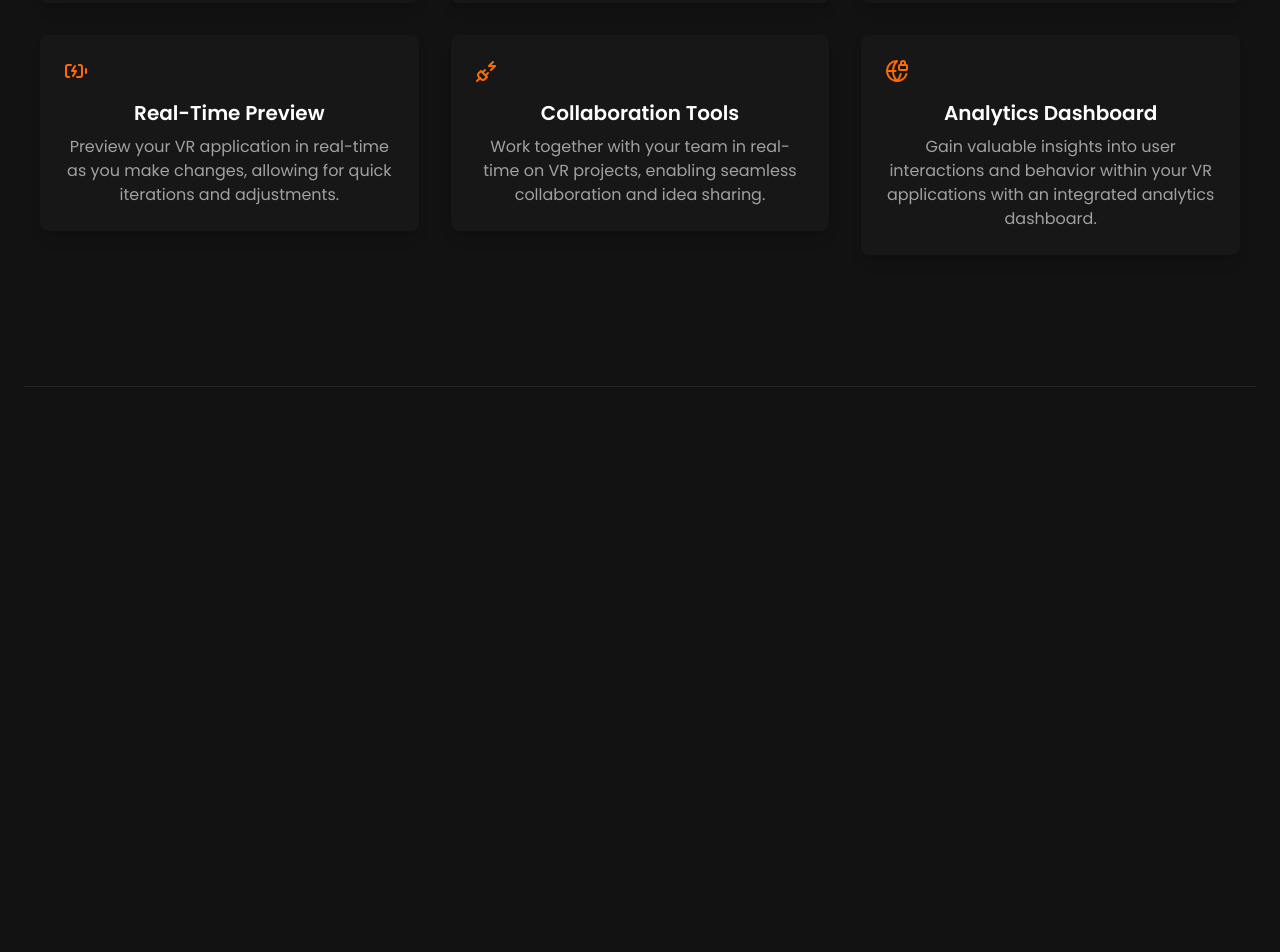
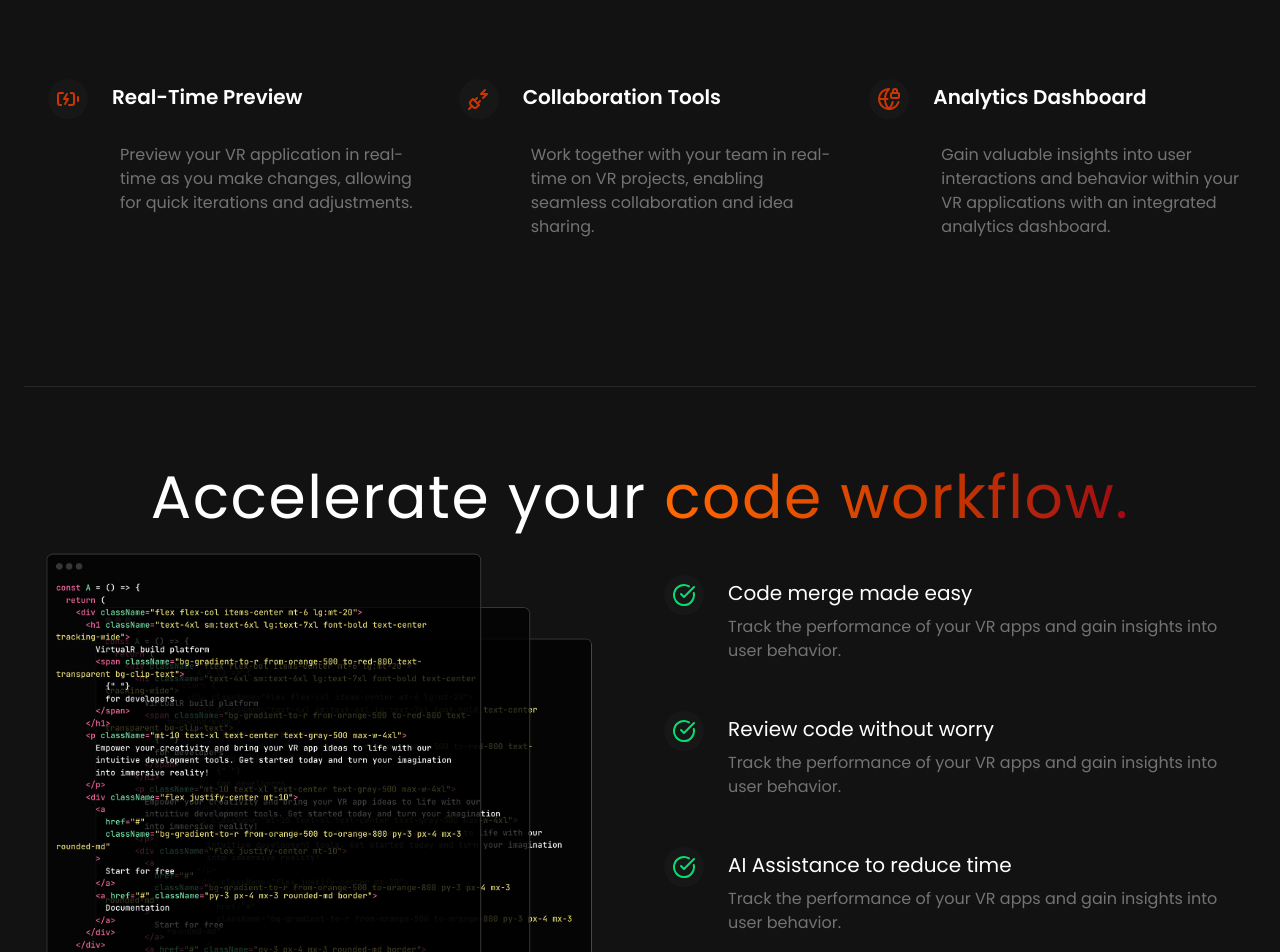
Before and after one commit to Dumte/virtualR, a React (Vite) app: page / in a window 1280 px wide. Shown: the part 1240-2192 px from the top of the page. Before the commit the page ends 1627 px from the top, so only its background shows below. Built offline with nearby package versions, Linux system fonts and the light colour scheme.

Commit message:
feat: add Workflow component and integrate it into App, refactor Features component layout

```diff
--- a/src/App.jsx
+++ b/src/App.jsx
@@ -1,6 +1,7 @@
 import Features from "./components/Features";
 import HeroSection from "./components/HeroSection";
 import Navbar from "./components/Navbar";
+import Workflow from "./components/Workflow";
 
 const App = () => {
   return (
@@ -9,6 +10,7 @@ const App = () => {
       <div className="max-w-7xl mx-auto pt-20 px-6">
         <HeroSection />
         <Features />
+        <Workflow />
       </div>
     </>
   );
--- a/src/components/Features.jsx
+++ b/src/components/Features.jsx
@@ -1,37 +1,50 @@
-import { BatteryCharging, BotMessageSquare, Fingerprint, GlobeLock, PlugZap, ShieldHalf } from "lucide-react";
+import {
+  BatteryCharging,
+  BotMessageSquare,
+  Fingerprint,
+  GlobeLock,
+  PlugZap,
+  ShieldHalf,
+} from "lucide-react";
 
 const features = [
-  { id: 1,
+  {
+    id: 1,
     icon: <BotMessageSquare />,
     text: "Drag-and-Drop Interface",
     description:
       "Easily design and arrange your VR environments with a user-friendly drag-and-drop interface.",
   },
-  { id: 2,
+  {
+    id: 2,
     icon: <Fingerprint />,
     text: "Multi-Platform Compatibility",
     description:
       "Build VR applications that run seamlessly across multiple platforms, including mobile, desktop, and VR headsets.",
   },
-  { id: 3,
+  {
+    id: 3,
     icon: <ShieldHalf />,
     text: "Built-in Templates",
     description:
       "Jumpstart your VR projects with a variety of built-in templates for different types of applications and environments.",
   },
-  { id: 4,
+  {
+    id: 4,
     icon: <BatteryCharging />,
     text: "Real-Time Preview",
     description:
       "Preview your VR application in real-time as you make changes, allowing for quick iterations and adjustments.",
   },
-  { id: 5,
+  {
+    id: 5,
     icon: <PlugZap />,
     text: "Collaboration Tools",
     description:
       "Work together with your team in real-time on VR projects, enabling seamless collaboration and idea sharing.",
   },
-  { id: 6,
+  {
+    id: 6,
     icon: <GlobeLock />,
     text: "Analytics Dashboard",
     description:
@@ -55,19 +68,21 @@ const Features = () => {
         </h2>
       </div>
 
-      <div className="flex flex-wrap mt-10">
-{features.map((item) => (
-        <div
-          key={item.id}
-          className="w-full sm:w-1/2 lg:w-1/3 p-4 flex flex-col items-center"
-        >
-          <div className="bg-neutral-900 p-6 rounded-lg shadow-lg text-center">
-            <div className="text-orange-500 mb-4">{item.icon}</div>
-            <h3 className="text-xl font-semibold mb-2">{item.text}</h3>
-            <p className="text-neutral-400">{item.description}</p>
+      <div className="flex flex-wrap mt-10 lg:mt-20">
+        {features.map((item) => (
+          <div key={item.id} className="w-full sm:w-1/2 lg:w-1/3">
+            <div className="flex">
+              <div className="flex mx-6 h-10 w-10 p-2 bg-neutral-900 text-orange-700 justify-center items-center rounded-full">
+                {item.icon}
+              </div>
+
+              <div>
+                <h5 className="text-xl font-semibold mb-6 mt-1">{item.text}</h5>
+                <p className="text-neutral-500 text-md p-2 mb-20">{item.description}</p>
+              </div>
+            </div>
           </div>
-        </div>
-))}
+        ))}
       </div>
     </div>
   );
--- /dev/null
+++ b/src/components/Workflow.jsx
@@ -0,0 +1,68 @@
+import { CheckCircle } from "lucide-react";
+import code from "../assets/code.jpg";
+
+const checklistItems = [
+  {
+    id: 1,
+    title: "Code merge made easy",
+    description:
+      "Track the performance of your VR apps and gain insights into user behavior.",
+  },
+  {
+    id: 2,
+    title: "Review code without worry",
+    description:
+      "Track the performance of your VR apps and gain insights into user behavior.",
+  },
+  {
+    id: 3,
+    title: "AI Assistance to reduce time",
+    description:
+      "Track the performance of your VR apps and gain insights into user behavior.",
+  },
+  {
+    id: 4,
+    title: "Share work in minutes",
+    description:
+      "Track the performance of your VR apps and gain insights into user behavior.",
+  },
+];
+
+const Workflow = () => {
+  return (
+    <div className="mt-20">
+      <h2 className="text-3xl sm:text-5xl lg:text-6xl text-center mt-6 tracking-wide">
+        Accelerate your{" "}
+        <span className="bg-gradient-to-r from-orange-500 to-red-800 text-transparent bg-clip-text">
+          code workflow.
+        </span>
+      </h2>
+
+      <div className="flex flex-wrap justify-center">
+        <div className="p-2 w-full lg:w-1/2">
+          <img src={code} alt="Code" />
+        </div>
+
+        <div className="pt-12 w-full lg:w-1/2">
+          {checklistItems.map((item) => (
+            <div key={item.id} className="flex mb-12">
+              <div
+                className="text-green-400 mx-6 bg-neutral-900 h-10 w-10 p-2 justify-center items-center rounded-full
+"
+              >
+                <CheckCircle />
+              </div>
+
+              <div>
+                <h5 className="mt-1 mb-2 text-xl">{item.title}</h5>
+                <p className="text-md text-neutral-500">{item.description}</p>
+              </div>
+            </div>
+          ))}
+        </div>
+      </div>
+    </div>
+  );
+};
+
+export default Workflow;
--- a/src/constants/index.js
+++ b/src/constants/index.js
@@ -55,28 +55,7 @@ export const testimonials = [
 
 
 
-export const checklistItems = [
-  {
-    title: "Code merge made easy",
-    description:
-      "Track the performance of your VR apps and gain insights into user behavior.",
-  },
-  {
-    title: "Review code without worry",
-    description:
-      "Track the performance of your VR apps and gain insights into user behavior.",
-  },
-  {
-    title: "AI Assistance to reduce time",
-    description:
-      "Track the performance of your VR apps and gain insights into user behavior.",
-  },
-  {
-    title: "Share work in minutes",
-    description:
-      "Track the performance of your VR apps and gain insights into user behavior.",
-  },
-];
+
 
 export const pricingOptions = [
   {
```
